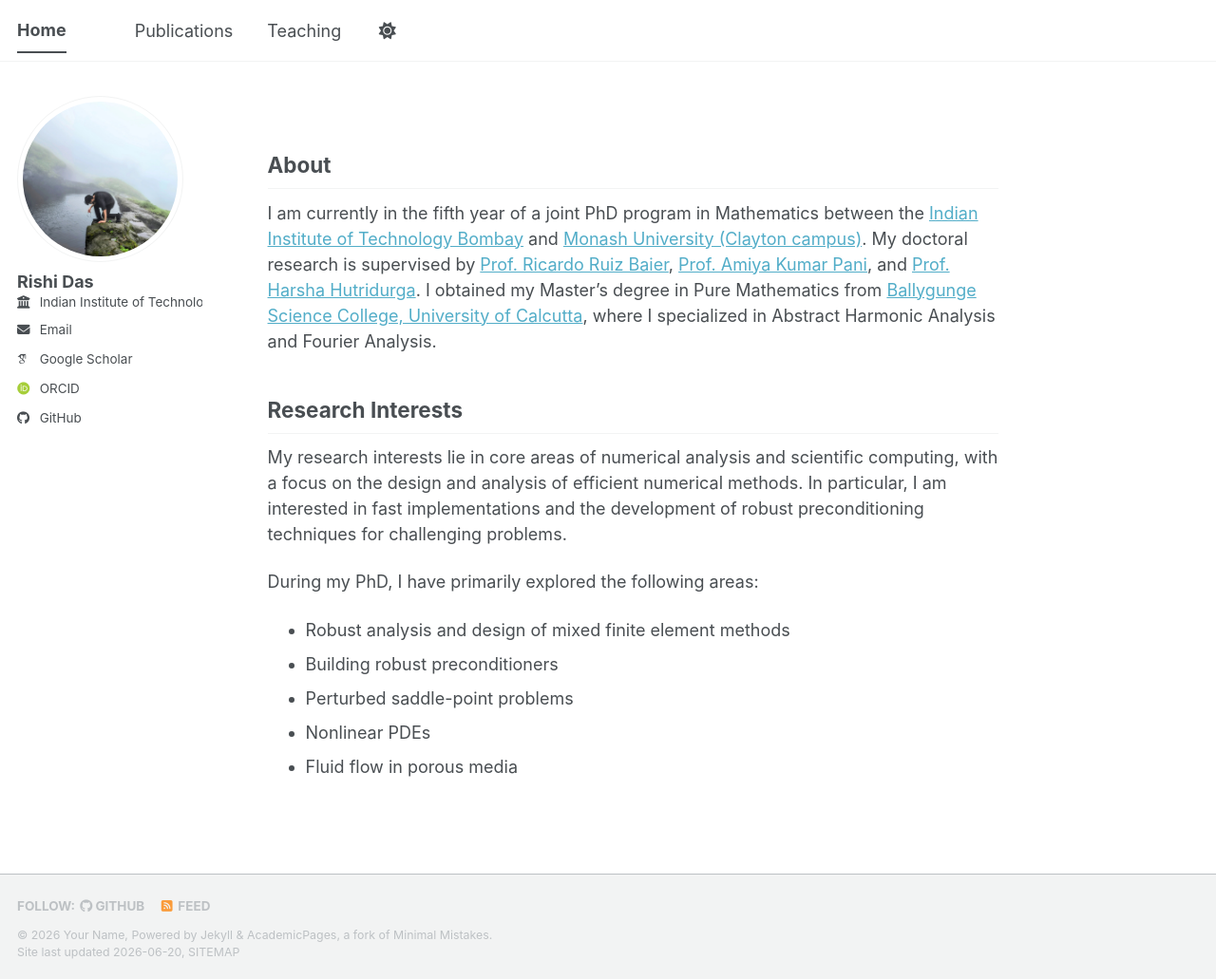
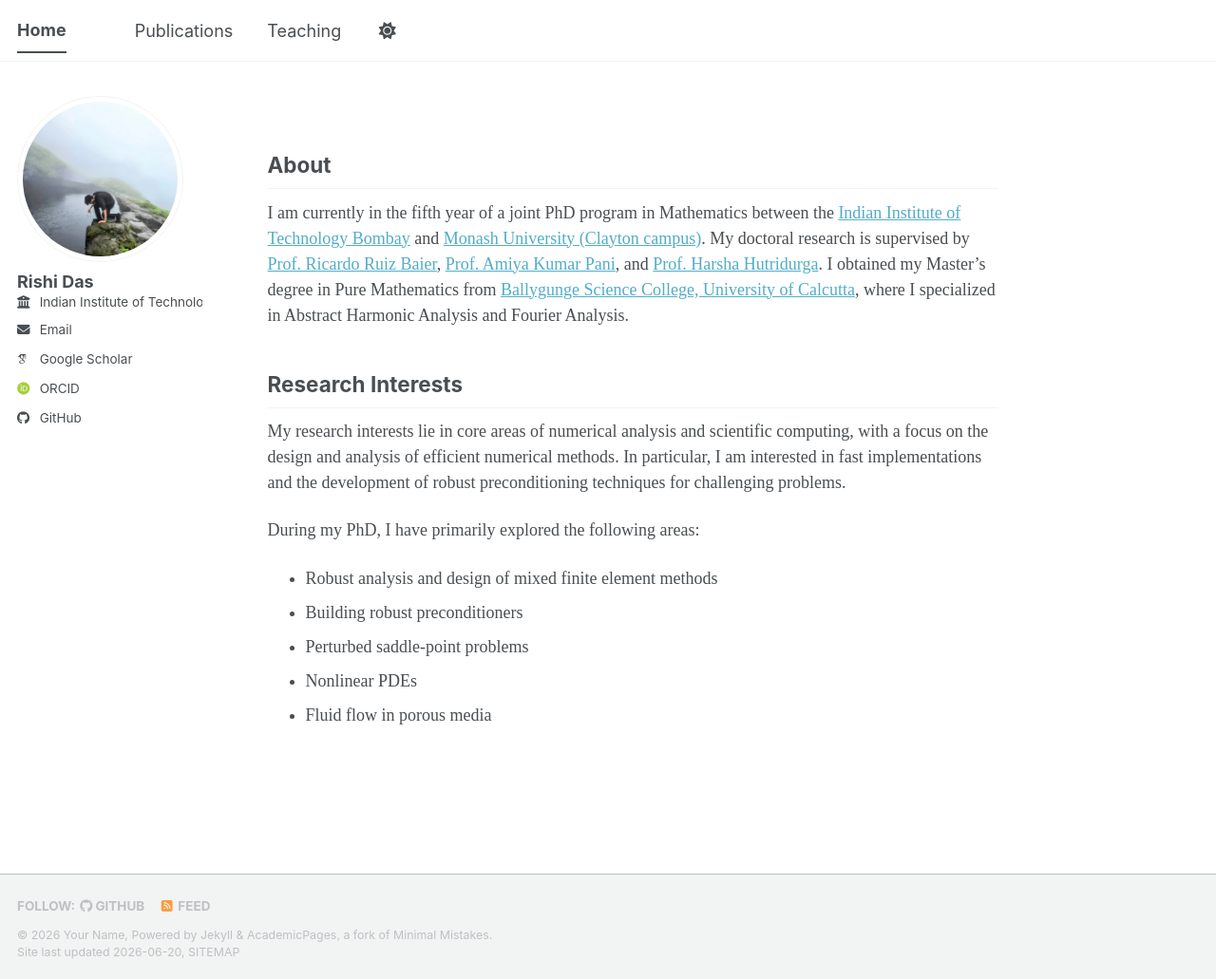
Before and after one commit to rishidas-04/rishidas-04.github.io, a Jekyll site: the page built from _pages/about.md, in a window 1280 px wide and 1031 px high. Shown: the whole window at 95% size. Built offline with Jekyll 4.4.1, drawn with Linux system fonts in a browser that asks for light colours; some web fonts are replaced; a script bundle is joined from its source files by our own code; library files that are not in the unit come from our copies.

Commit message:
Add body font-family styles
Add body styles with font-family to main.scss

```diff
--- a/assets/css/main.scss
+++ b/assets/css/main.scss
@@ -41,3 +41,6 @@
     "vendor/font-awesome/solid",
     "vendor/font-awesome/brands"
 ;
+body {
+  font-family: 'Crimson Text', "Times New Roman", serif;
+}
```
